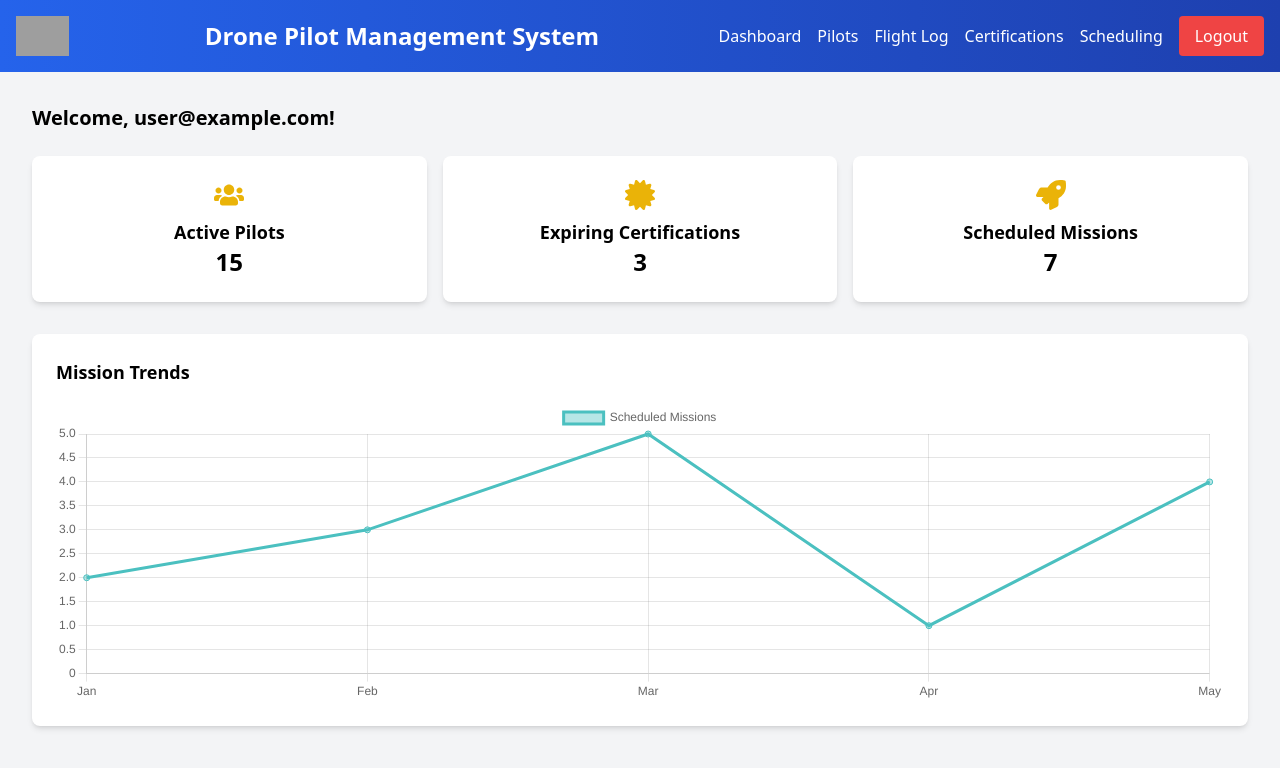
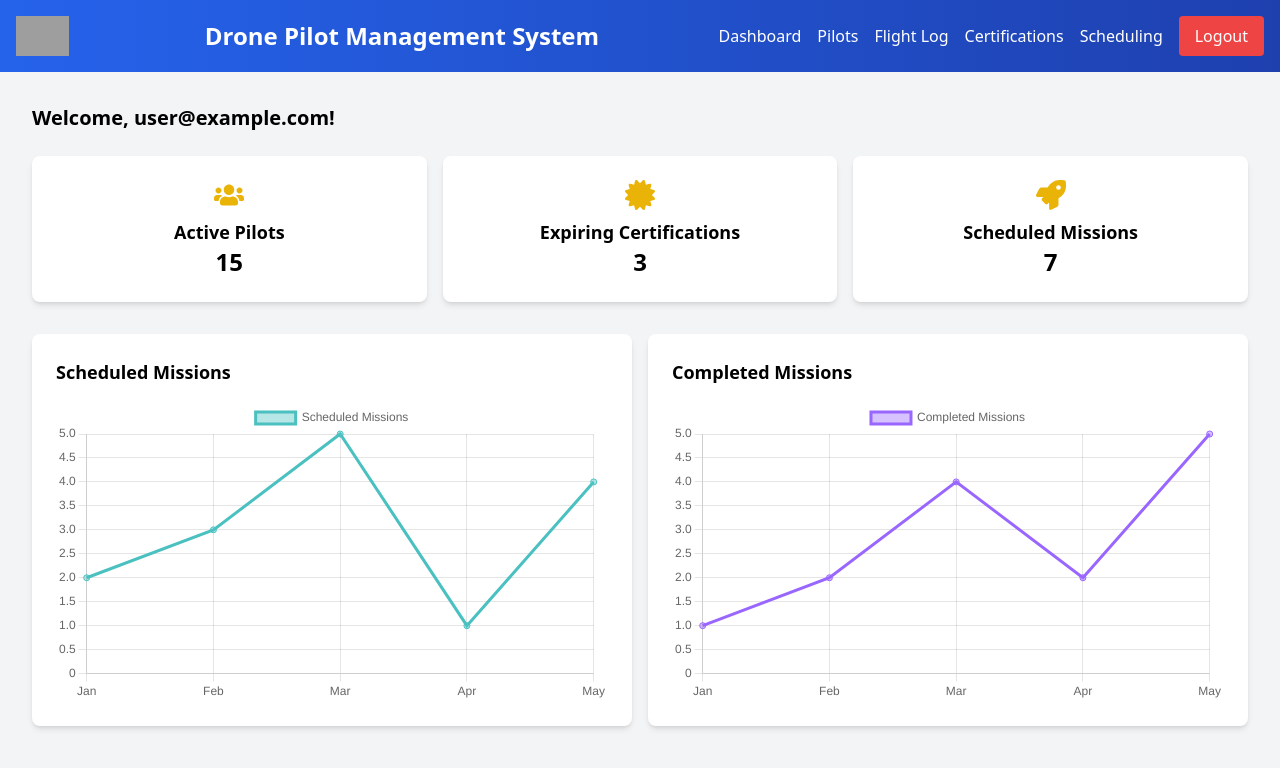
Before and after one commit to mitchtembo/tailwindProject, a React (Vite) app: page /dashboard in a window 1280 px wide. Shown: the top 768 px of the page. Built offline with nearby package versions, Linux system fonts and the light colour scheme; no server answers; sample sign-in values are in the browser's storage; grey boxes are pictures that could not be loaded.

Commit message:
Dashboard charts UI

```diff
--- a/src/components/Dashboard.jsx
+++ b/src/components/Dashboard.jsx
@@ -13,7 +13,7 @@ function Dashboard({ user }) {
     scheduledMissions: 0,
   });
 
-  const chartData = {
+  const chartData1 = {
     labels: ['Jan', 'Feb', 'Mar', 'Apr', 'May'],
     datasets: [
       {
@@ -22,6 +22,19 @@ function Dashboard({ user }) {
         fill: false,
         backgroundColor: 'rgba(75,192,192,0.4)',
         borderColor: 'rgba(75,192,192,1)',
+      },
+    ],
+  };
+
+  const chartData2 = {
+    labels: ['Jan', 'Feb', 'Mar', 'Apr', 'May'],
+    datasets: [
+      {
+        label: 'Completed Missions',
+        data: [1, 2, 4, 2, 5], // Replace with your dynamic data
+        fill: false,
+        backgroundColor: 'rgba(153,102,255,0.4)',
+        borderColor: 'rgba(153,102,255,1)',
       },
     ],
   };
@@ -48,27 +61,36 @@ function Dashboard({ user }) {
     <div className="p-8 bg-gray-100 min-h-screen">
       <h2 className="text-xl font-bold mb-6">Welcome, {user.email}!</h2>
       <div className="grid grid-cols-1 md:grid-cols-3 gap-4 mb-8">
-        <div className="bg-white p-6 rounded-lg shadow-md flex flex-col items-center">
+  <div className="bg-white p-6 rounded-lg shadow-md flex flex-col items-center transition-transform duration-200 hover:scale-105 hover:shadow-lg">
     <FaUsers size={30} className="text-yellow-500 mb-2" />
     <h3 className="text-lg font-semibold">Active Pilots</h3>
     <p className="text-2xl font-bold">{stats.activePilots}</p>
   </div>
-        <div className="bg-white p-6 rounded-lg shadow-md flex flex-col items-center">
+  <div className="bg-white p-6 rounded-lg shadow-md flex flex-col items-center transition-transform duration-200 hover:scale-105 hover:shadow-lg">
     <FaCertificate size={30} className="text-yellow-500 mb-2" />
     <h3 className="text-lg font-semibold">Expiring Certifications</h3>
     <p className="text-2xl font-bold">{stats.expiringCertifications}</p>
   </div>
-        <div className="bg-white p-6 rounded-lg shadow-md flex flex-col items-center">
+  <div className="bg-white p-6 rounded-lg shadow-md flex flex-col items-center transition-transform duration-200 hover:scale-105 hover:shadow-lg">
     <FaRocket size={30} className="text-yellow-500 mb-2" />
     <h3 className="text-lg font-semibold">Scheduled Missions</h3>
     <p className="text-2xl font-bold">{stats.scheduledMissions}</p>
   </div>
 </div>
-      {/* Render the Line chart */}
+
+      {/* Render the Line charts side by side */}
+      <div className="grid grid-cols-1 md:grid-cols-2 gap-4">
         <div className="bg-white p-6 rounded-lg shadow-md">
-        <h3 className="text-lg font-semibold mb-4">Mission Trends</h3>
+          <h3 className="text-lg font-semibold mb-4">Scheduled Missions</h3>
           <div style={{ height: '300px', width: '100%' }}>
-          <Line data={chartData} options={options} />
+            <Line data={chartData1} options={options} />
+          </div>
+        </div>
+        <div className="bg-white p-6 rounded-lg shadow-md">
+          <h3 className="text-lg font-semibold mb-4">Completed Missions</h3>
+          <div style={{ height: '300px', width: '100%' }}>
+            <Line data={chartData2} options={options} />
+          </div>
         </div>
       </div>
     </div>
```
Lines whose indentation alone changed are shown as unchanged.
